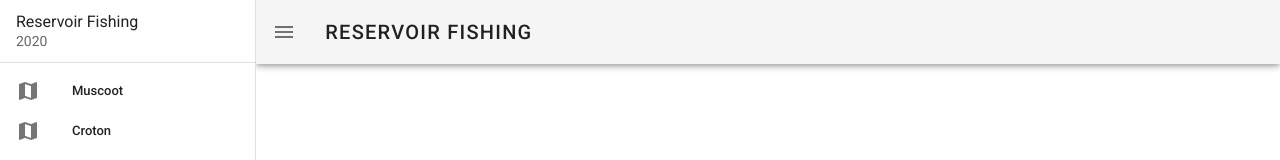
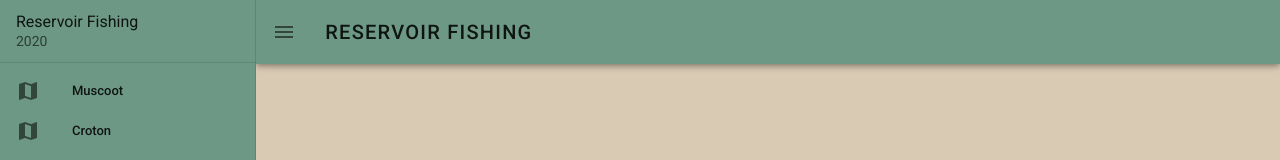
Before and after one commit to Kevinschoen05/mevn-fishing-app, a Vue app in the folder client/: page / in a window 1280 px wide. Shown: the top 160 px of the page. Built offline with nearby package versions, Linux system fonts and the light colour scheme.

Commit message:
Added initial color styling & rounded weight value

```diff
--- a/client/src/App.vue
+++ b/client/src/App.vue
@@ -2,7 +2,7 @@
 
 <template>
   <v-app id="inspire">
-    <v-navigation-drawer v-model="drawer" app>
+    <v-navigation-drawer color="#6D9886" v-model="drawer" app class="top-bar">
       <v-list-item>
         <v-list-item-content>
           <v-list-item-title>Reservoir Fishing</v-list-item-title>
@@ -24,18 +24,25 @@
       </v-list>
     </v-navigation-drawer>
 
-    <v-app-bar app>
+    <v-app-bar color="#6D9886" app>
       <v-app-bar-nav-icon @click="drawer = !drawer"></v-app-bar-nav-icon>
-      <v-btn :to="homeLink" text=true  :ripple="false" background-color: transparent>
+      <v-btn
+        :to="homeLink"
+        text="true"
+        :ripple="false"
+        background-color:
+        transparent
+      >
         <v-toolbar-title>Reservoir Fishing</v-toolbar-title>
       </v-btn>
     </v-app-bar>
 
-    <v-main>
+    <v-main class="main-container">
       <router-view :key="$route.fullPath"></router-view>
     </v-main>
   </v-app>
 </template>
+
 
 <script>
 export default {
@@ -56,4 +63,11 @@ export default {
 .v-btn::before {
   background-color: transparent;
 }
+.main-container {
+  background-color: #d9cab3;
+}
+
+.top-bar {
+  background-color: #212121;
+}
 </style>
--- /dev/null
+++ b/client/src/assets/styles/main.css
@@ -0,0 +1,3 @@
+v-navigation-drawer{
+     background-color: #212121;
+}
--- a/client/src/views/ReservoirTrips.vue
+++ b/client/src/views/ReservoirTrips.vue
@@ -1,9 +1,9 @@
 <template>
   <v-container fill-height>
-    <v-card width="100%">
+    <v-card width="100%" color="#F6F6F6">
       <h1>{{ reservoir }}</h1>
       <h2>Total Trips: {{ totalTrips }}</h2>
-      <h2>Total Weight: {{ totalWeight }} Pounds</h2>
+      <h2>Total Weight: {{ totalWeight.toFixed(2) }} Pounds</h2>
     </v-card>
     <v-row no-gutters class="d-flex justify-space-between align-center">
       <v-col sm="4" class="pa-3" v-for="date in tripDates" :key="date">
@@ -12,6 +12,7 @@
           @click="
             (overlay = !overlay), (clickedDate = date), filterRecords(records)
           "
+          color="#F6F6F6"
         >
           <v-card-title  class="headline">{{ date }}</v-card-title>
         </v-card>
@@ -83,7 +84,8 @@ export default {
 
     calcTripTotals(tripRecords) {
       for (var i = 0; i < tripRecords.length; i++) {
-        this.totalWeight += tripRecords[i].weight;
+        this.totalWeight += tripRecords[i].weight
+
       }
       this.totalTrips = this.tripDates.length;
     },
```
